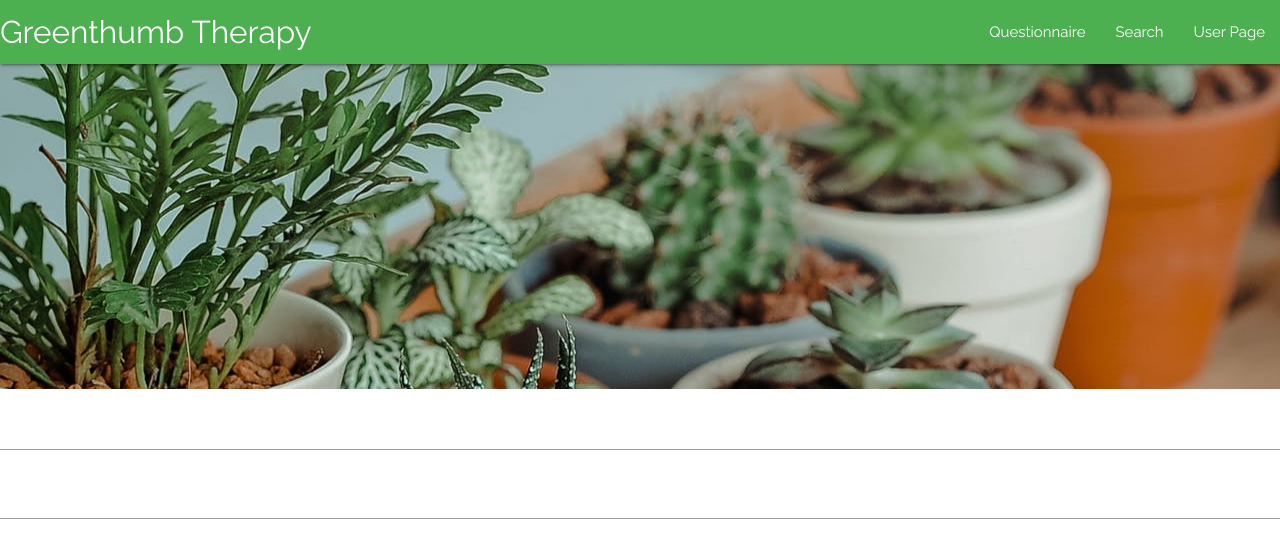
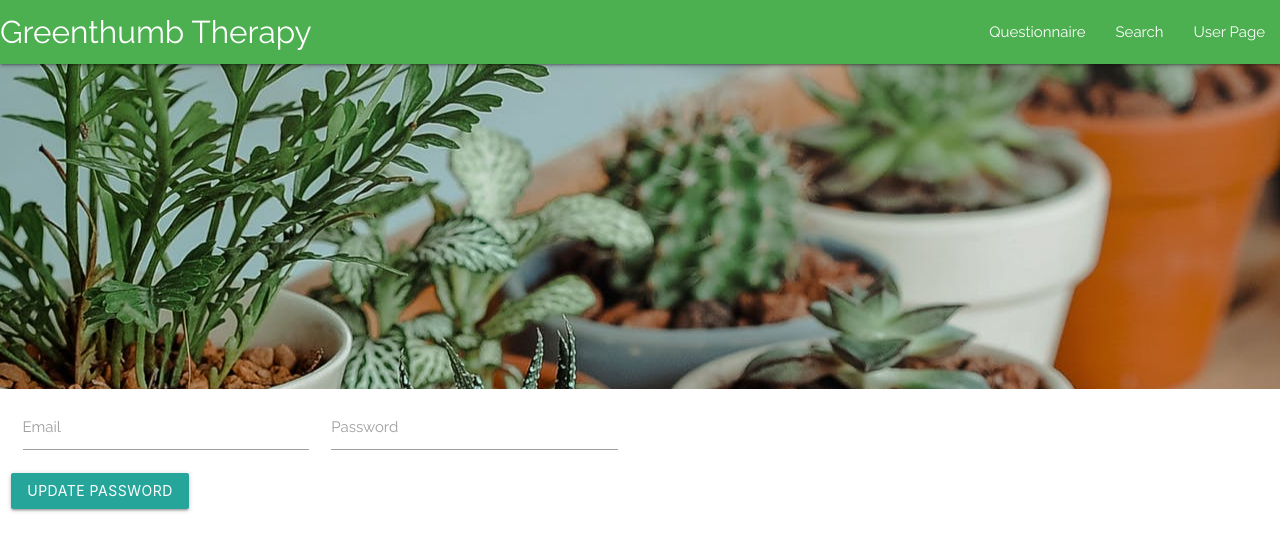
Before and after one commit to homr0/GreenthumbTherapy, a React (Create React App) app in the folder client/: page /register in a window 1280 px wide. Shown: the top 558 px of the page. Built offline with nearby package versions, Linux system fonts and the light colour scheme; a web font is replaced by a local one.

Commit message:
Update to Register and User.js

```diff
--- a/client/src/pages/register.js
+++ b/client/src/pages/register.js
@@ -1,5 +1,8 @@
 import React from "react";
+import {Btn}  from "../components/Btn";
 import { Input } from "../components/Form";
+import { Col, Row, Container } from "../components/Grid";
+// import { Input } from "../components/Form";
 
 export default class Register extends React.Component {
     state = {
@@ -15,14 +18,31 @@ export default class Register extends React.Component {
     }
     render() {
         return (
-            <div>
-            <Input name="email" type="email"
-             placeholder="Email"
-              onChange={e => this.onChange(e)} value={this.state.email} />
-            <Input name="password" type="password"
-             placeholder="Password"
-             onChange={e => this.onChange(e)} value={this.state.password} />
-            </div>
+            <Row>
+            <Col size="m6">
+            <form>
+            <Input
+                name="email" type="email" id="email"
+                handleInputChange={this.handleInputChange}
+               // onChange={e => this.onChange(e)} value={this.state.email}
+                size="s6">Email
+             </Input>
+            <Input
+                name="password" type="password" id="password"
+                handleInputChange={this.handleInputChange}
+                // onChange={e => this.onChange(e)} value={this.state.password}
+                size="s6">Password
+            </Input>
+             <Btn
+                 //
+                   onClick={this.handleFormSubmit}
+                  >
+                   Update Password
+           </Btn>
+            </form>
+            </Col>
+            </Row>
+
         );
     }
 }
```
Also changed, not shown: 1 other file (tests, documents, lock files or other folders).
